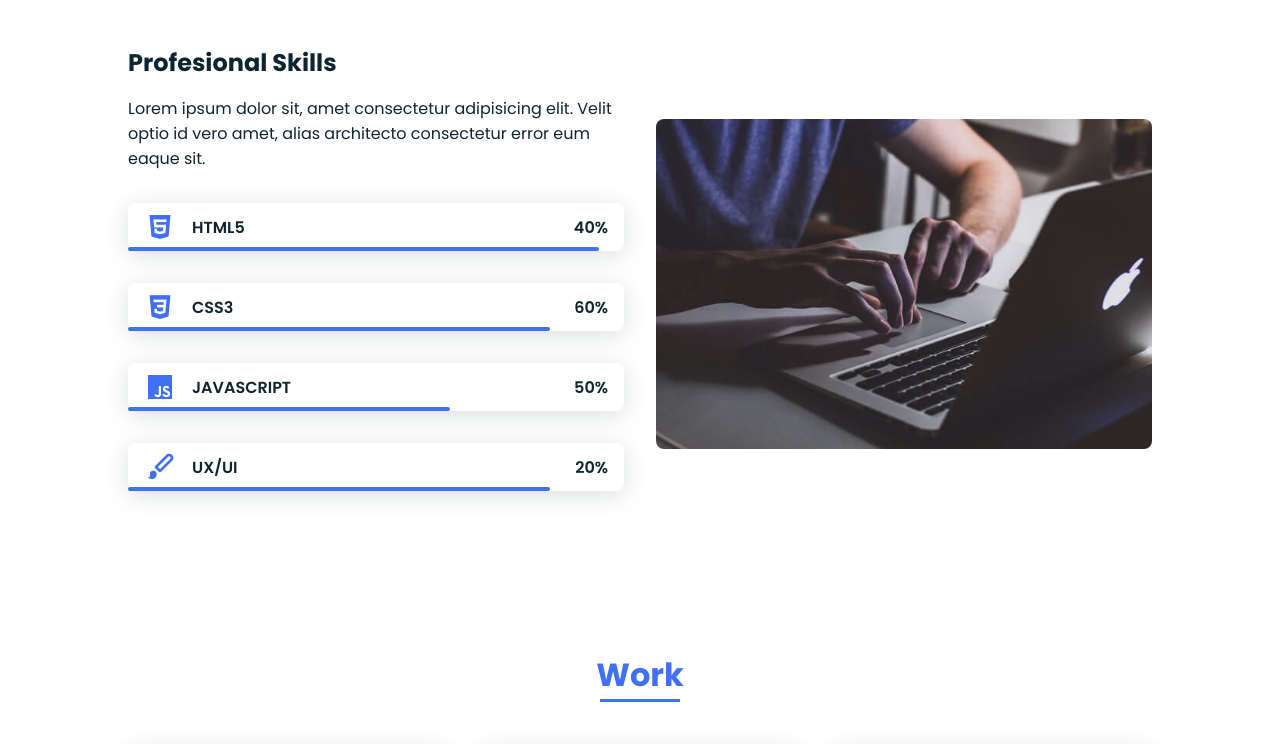
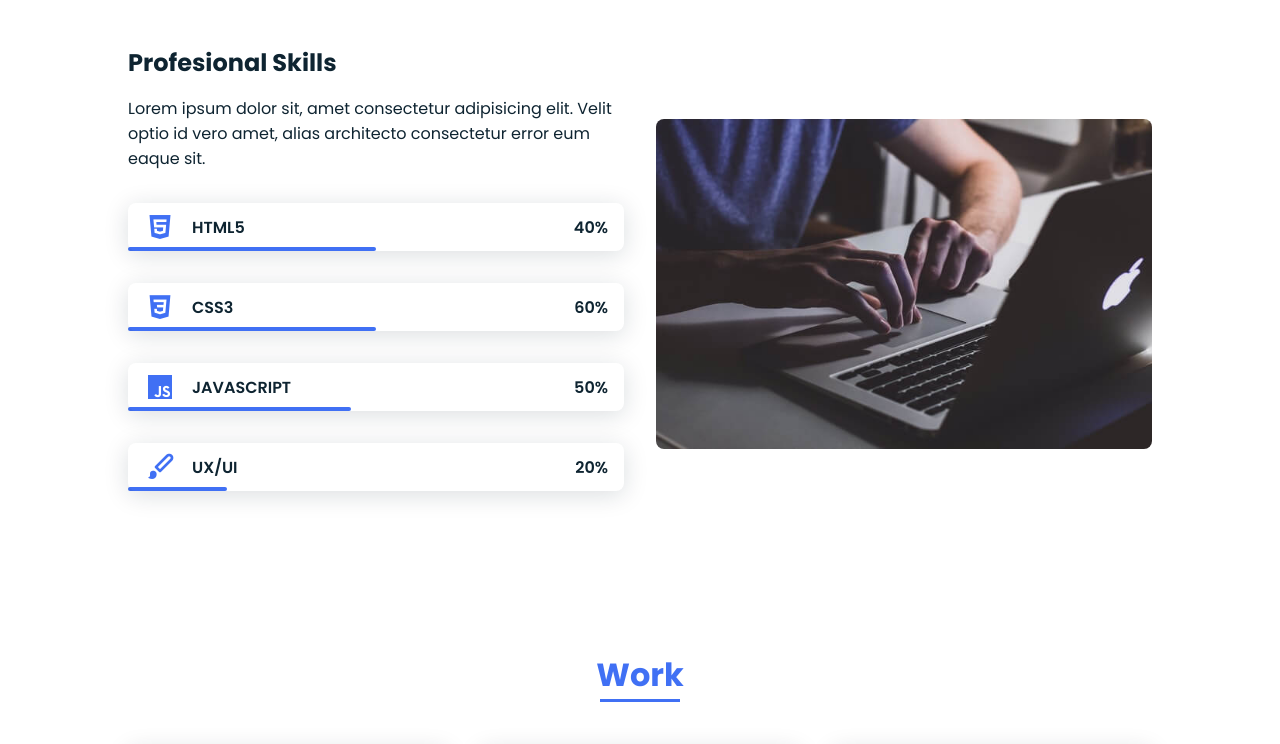
Before and after one commit to BonJunior1401/BonJunior1401.github.io, a plain HTML site: page index.html in a window 1280 px wide. Shown: the part 1455-2199 px from the top of the page. Drawn offline with nearby package versions, Linux system fonts and the light colour scheme.

Commit message:
Update styles.css

```diff
--- a/assets/css/styles.css
+++ b/assets/css/styles.css
@@ -289,16 +289,16 @@ img{
   z-index: var(--z-back);
 }
 .skills__html{
-  width: 95%;
+  width: 50%;
 }
 .skills__css{
-  width: 85%;
+  width: 50%;
 }
 .skills__js{
-  width: 65%;
+  width: 45%;
 }
 .skills__ux{
-  width: 85%;
+  width: 20%;
 }
 .skills__img{
   border-radius: .5rem;
```
